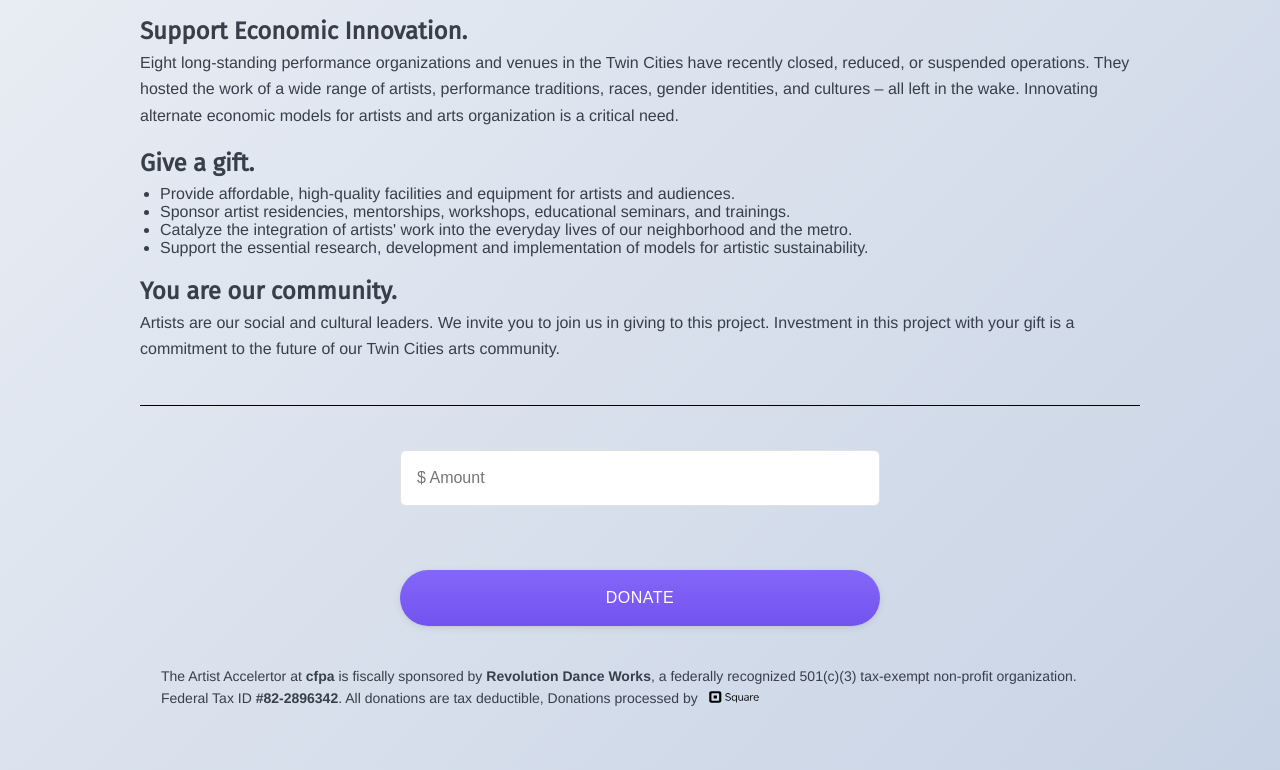
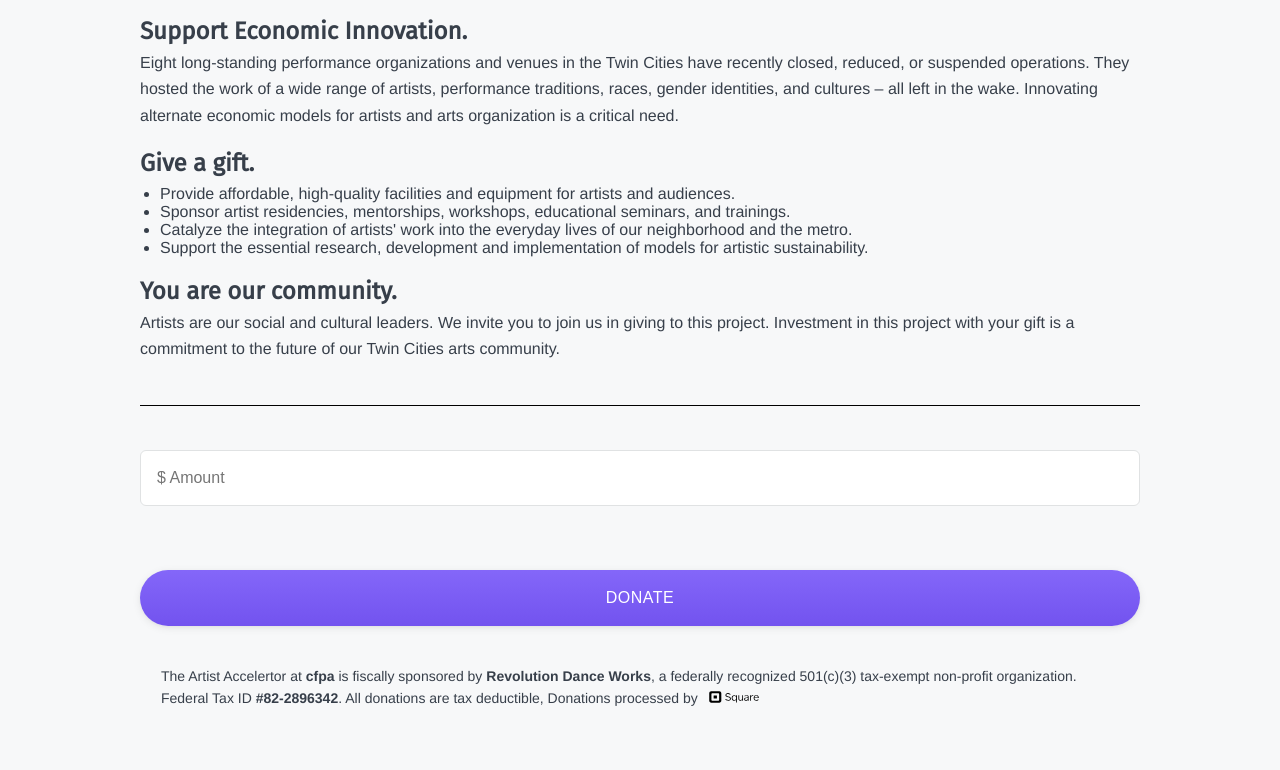
Before and after one commit to jaylandro/cfpa-landing, a website: page index.html in a window 1280 px wide. Shown: the part 835-1605 px from the top of the page. Drawn offline with Linux system fonts and the light colour scheme; a script that the page names is missing.

Commit message:
CSS updates

```diff
--- a/css/cfpalanding.css
+++ b/css/cfpalanding.css
@@ -1,9 +1,9 @@
 body {
-	background-image: linear-gradient(
+	/* background-image: linear-gradient(
 		135deg,
 		#f5f7fa 0%,
 		#c3cfe2 100%
-	);
+	); */
 	font-family: 'Noto Serif', Serif;
 	font-size: 16px;
 	margin: 0;
@@ -163,7 +163,7 @@ fieldset {
 
 #form-container {
 	position: relative;
-	max-width: 480px;
+	/* max-width: 480px; */
 	margin: 0 auto;
 	/* top: 50%; */
 	/* transform: translateY(-50%); */
```
